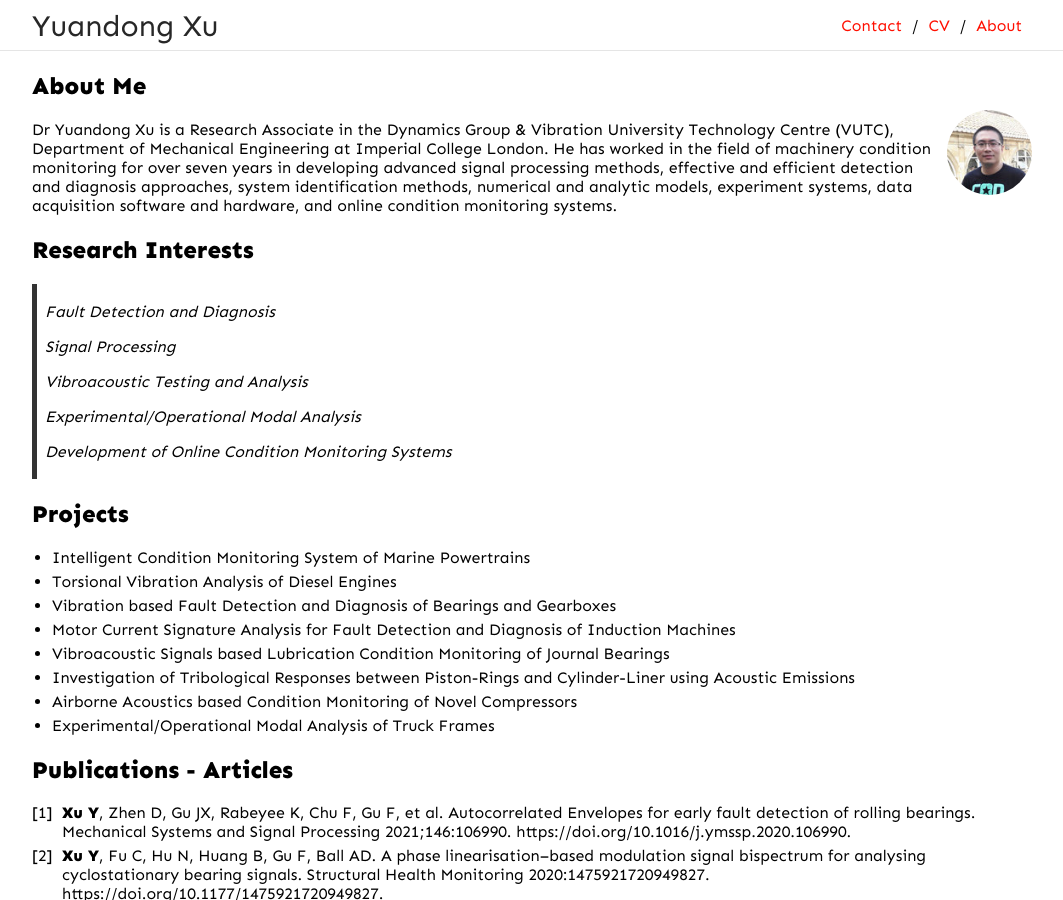
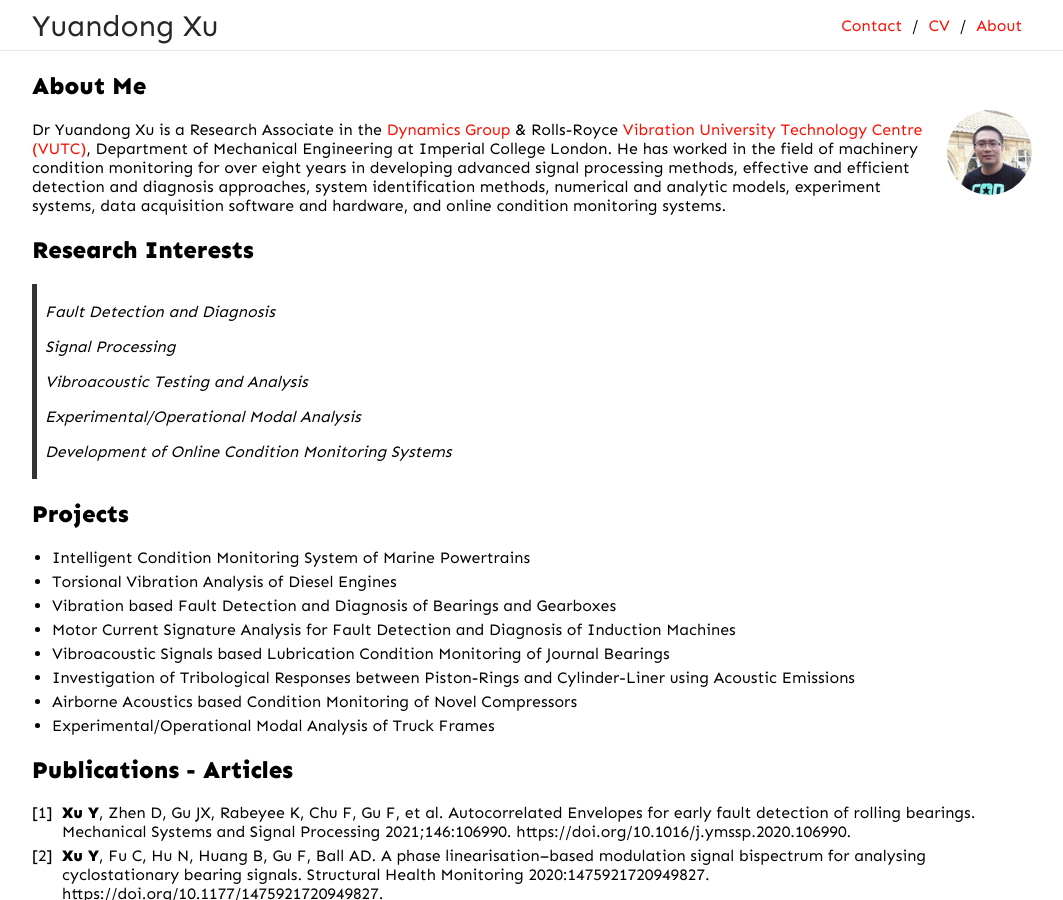
Before and after one commit to edgarxu/edgarxu.github.io, a Jekyll site: the page built from index.md, in a window 1280 px wide and 900 px high. Shown: the whole window, without its empty margins (108-1171 px from the left). Built offline with Jekyll 4.4.1, drawn with Linux system fonts in a browser that asks for light colours; our own code applies the rules of GitHub Pages for plain Markdown files.

```diff
--- a/index.md
+++ b/index.md
@@ -6,7 +6,7 @@ layout: default
 
 <img class="profile-picture" src="assets/img/yuandong.jpg">
 
-Dr Yuandong Xu is a Research Associate in the Dynamics Group & Vibration University Technology Centre (VUTC), Department of Mechanical Engineering at Imperial College London. He has worked in the field of machinery condition monitoring for over seven years in developing advanced signal processing methods, effective and efficient detection and diagnosis approaches, system identification methods, numerical and analytic models, experiment systems, data acquisition software and hardware, and online condition monitoring systems.
+Dr Yuandong Xu is a Research Associate in the [Dynamics Group](https://www.imperial.ac.uk/dynamics) & Rolls-Royce [Vibration University Technology Centre (VUTC)](https://www.imperial.ac.uk/dynamics/vibration-utc/), Department of Mechanical Engineering at Imperial College London. He has worked in the field of machinery condition monitoring for over eight years in developing advanced signal processing methods, effective and efficient detection and diagnosis approaches, system identification methods, numerical and analytic models, experiment systems, data acquisition software and hardware, and online condition monitoring systems.
 
 ## Research Interests
 
```
Also changed, not shown: Contact.md (+2 -0 lines).
